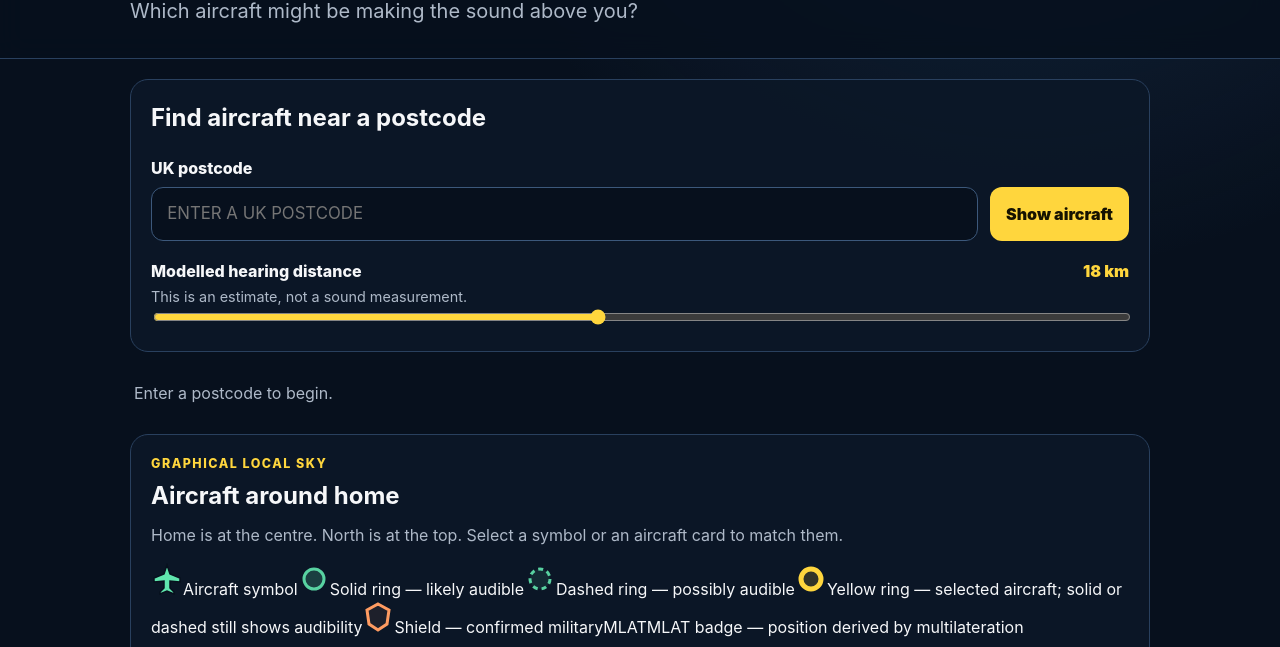
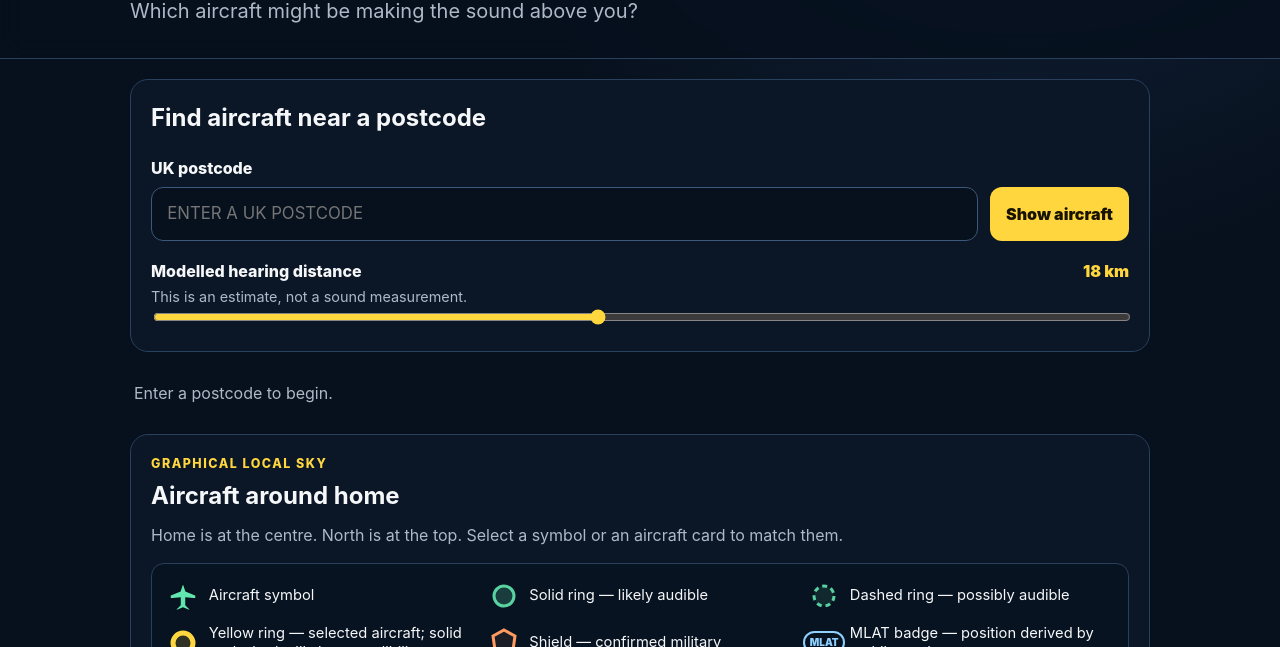
Before and after one commit to armpitpete/over-my-home, a website with bundled scripts: page index.html in a window 1280 px wide. Shown: the part 153-800 px from the top of the page. Built offline with nearby package versions, Linux system fonts and the light colour scheme.

Commit message:
Load radar key styles as a normal stylesheet

```diff
--- a/index.html
+++ b/index.html
@@ -11,6 +11,7 @@
     <link rel="manifest" href="/manifest.webmanifest" />
     <link rel="icon" href="/icon.svg" type="image/svg+xml" />
     <link rel="stylesheet" href="/styles.css" />
+    <link rel="stylesheet" href="/radar-legend.css" />
     <title>Over My Home</title>
   </head>
   <body>
```
